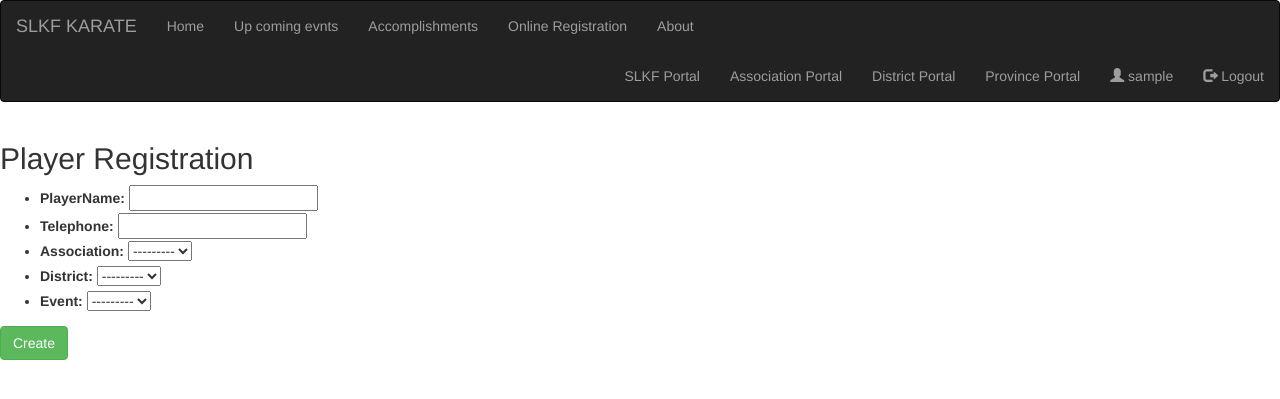
After one commit to dasunkarunathilaka/Online-Karate-Event-Management-System, a Django app: page /event-management-system/association-portal/player-registration in a window 1280 px wide. The commit adds this page. Shown: the top 399 px of the page. Run offline with Django 3.2, Linux system fonts and the light colour scheme; the visitor is signed in with stand-in values (Sample User, id 1); data that the repository does not hold is empty; parts of the project's set-up code (start-up, migrations or seed data) failed here and were passed over; some libraries are stand-ins or nearby versions.

Commit message:
Player registration added (Basic info)

```diff
--- a/mysite/EventManagementSystem/forms/__init__.py
+++ b/mysite/EventManagementSystem/forms/__init__.py
@@ -1 +1,2 @@
 import associationSignupForm, districtSignupForm, provinceSignupForm, slkfSignupForm, eventCreationForm
+import playerRegistrationForm
--- a/mysite/EventManagementSystem/forms/districtSignupForm.py
+++ b/mysite/EventManagementSystem/forms/districtSignupForm.py
@@ -11,6 +11,8 @@ class DistrictSignupForm(UserCreationForm):
 
     # Get province objects from the database.
     province = forms.ModelChoiceField(queryset=Province.objects.all())
+    # In the drop down, the unicode function defined in Model class is called.
+    # It returns the username of the Province, which is the provinceName.
 
     districtSecretaryName = forms.CharField(required=True)
     telephone = forms.CharField(required=True)
--- /dev/null
+++ b/mysite/EventManagementSystem/forms/playerRegistrationForm.py
@@ -0,0 +1,35 @@
+from django.db import transaction
+from django.forms import ModelForm
+from django import forms
+
+from ..models import Player, Association, District, Event
+
+
+class PlayerRegistrationForm(ModelForm):
+    association = forms.ModelChoiceField(queryset=Association.objects.all())
+    district = forms.ModelChoiceField(queryset=District.objects.all())
+    event = forms.ModelChoiceField(queryset=Event.objects.all())
+
+    class Meta:
+        model = Player
+        fields = '__all__'
+
+    @transaction.atomic
+    def save(self, commit=True):
+        playerName = self.cleaned_data['playerName']
+        telephone = self.cleaned_data['telephone']
+        association = self.cleaned_data['association']
+        district = self.cleaned_data['district']
+        event = self.cleaned_data['event']
+
+        if commit:
+            player = Player(playerName=playerName,
+                            telephone=telephone,
+                            association=association,
+                            district=district,
+                            event=event,
+                            )
+
+            player.save()
+
+        return player
--- a/mysite/EventManagementSystem/models.py
+++ b/mysite/EventManagementSystem/models.py
@@ -38,9 +38,11 @@ class Association(models.Model):
     user = models.OneToOneField(User, on_delete=models.CASCADE, primary_key=True)
     # Association does not need a unique ID because it can have username from User model.
 
+    associationID = models.CharField(max_length=100, blank=False, unique=True)
     associationName = models.CharField(max_length=100, blank=False)
     address = models.CharField(max_length=1000, blank=False)
     telephone = models.CharField(max_length=12, blank=False)
+    chiefInstructorName = models.CharField(max_length=100, blank=False)
 
     def __unicode__(self):
         return self.user.username
@@ -66,10 +68,31 @@ class District(models.Model):
     # userType = models.CharField(max_length=2, choices=USER_TYPE_CHOICES, default='AD')
 
     def __unicode__(self):
-        return self.user
+        return self.user.username
 
 
 class Event(models.Model):
     eventID = models.SmallIntegerField(primary_key=True)
     eventName = models.CharField(max_length=100, blank=False)
+
     # Weight, Age, Kata, Kumite.... details.
+
+    def __unicode__(self):
+        # return self.eventID
+        # Cannot return an int. It must be a String or buffer - to show in html.
+        return str(self.eventID)
+
+
+class Player(models.Model):
+    # Auto generated ID is the primary key.
+
+    playerName = models.CharField(max_length=100, blank=False)
+    telephone = models.CharField(max_length=12, blank=False)
+    association = models.ForeignKey(Association, on_delete=models.CASCADE)
+    district = models.ForeignKey(District, on_delete=models.CASCADE)
+
+    # players should be submitted to the system for each event he participates.
+    event = models.ForeignKey(Event, on_delete=models.CASCADE)
+
+    def __unicode__(self):
+        return unicode(self.id)
--- a/mysite/EventManagementSystem/templates/event-management-system/association/associationPortal.html
+++ b/mysite/EventManagementSystem/templates/event-management-system/association/associationPortal.html
@@ -16,7 +16,7 @@
             </style>
             <div class="row margin">
                 <div class="col-sm-6">
-                    <a href="associationportal/playerform.htm" class="btn btn-block btn-primary btn-lf" role="button">Register
+                    <a href="{% url 'player-registration' %}" class="btn btn-block btn-primary btn-lf" role="button">Register
                         Players</a>
                 </div>
                 <div class="col-sm-6">
--- /dev/null
+++ b/mysite/EventManagementSystem/templates/event-management-system/association/playerRegistrationForm.html
@@ -0,0 +1,21 @@
+{% extends 'event-management-system/header.html' %}
+
+{% block content %}
+
+<div class="row">
+    <div class="col-md-8 col-sm-10 col-12">
+        <h2>Player Registration</h2>
+        <form method="post" novalidate>
+            {% csrf_token %}
+            <input type="hidden" name="next" value="{{ next }}">
+
+            <ul>
+                {{ form.as_ul }}
+            </ul>
+
+            <button type="submit" class="btn btn-success">Create</button>
+        </form>
+    </div>
+</div>
+
+{% endblock %}
--- a/mysite/EventManagementSystem/urls.py
+++ b/mysite/EventManagementSystem/urls.py
@@ -37,8 +37,16 @@ urlpatterns = [
 
     # Event urls
     # Create new event - done by the SLKF.
-    url(r'slkf-portal/create-event$', slkf.EventCreationView.as_view(), name='create-event'),
-    url(r'slkf-portal/event-created$',
+    url(r'^slkf-portal/create-event$', slkf.EventCreationView.as_view(), name='create-event'),
+    url(r'^slkf-portal/event-created$',
         TemplateView.as_view(template_name='event-management-system/slkf/eventCreated.html')),
 
+    # Player Registration
+    url(r'^association-portal/player-registration$', association.PlayerRegistrationView.as_view(),
+        name='player-registration'),
+    url(r'^association-portal/player-registered$',
+        TemplateView.as_view(template_name='event-management-system/association/playerRegistrationSuccess.html')),
+
+
+
 ]
--- a/mysite/EventManagementSystem/views/association.py
+++ b/mysite/EventManagementSystem/views/association.py
@@ -3,14 +3,16 @@ from django.http import HttpResponseRedirect
 from django.utils.decorators import method_decorator
 from django.views.generic import CreateView, TemplateView
 
-from ..decorators import slkf_required
-from ..models import User
+from ..forms.playerRegistrationForm import PlayerRegistrationForm
+from ..decorators import slkf_required, association_required
+from ..models import User, Event
 from ..forms.associationSignupForm import AssociationSignupForm
 
-decorators = [login_required, slkf_required]
+slkfDecorators = [login_required, slkf_required]
+associationDecorators = [login_required, association_required]
 
 
-@method_decorator(decorators, name='dispatch')
+@method_decorator(slkfDecorators, name='dispatch')
 class AssociationSignUpView(CreateView):
     model = User
     form_class = AssociationSignupForm
@@ -25,6 +27,17 @@ class AssociationSignUpView(CreateView):
         return HttpResponseRedirect('signup-success')
 
 
-@method_decorator(decorators, name='dispatch')
+@method_decorator(associationDecorators, name='dispatch')
 class AssociationPortal(TemplateView):
     template_name = 'event-management-system/association/associationPortal.html'
+
+
+@method_decorator(associationDecorators, name='dispatch')
+class PlayerRegistrationView(CreateView):
+    model = Event
+    form_class = PlayerRegistrationForm
+    template_name = 'event-management-system/association/playerRegistrationForm.html'
+
+    def form_valid(self, form):
+        form.save()
+        return HttpResponseRedirect('player-registered')
```
Also changed, not shown: mysite/EventManagementSystem/forms/associationSignupForm.py (+17 -7 lines), mysite/EventManagementSystem/templates/event-management-system/association/playerRegistrationSuccess.html (added, +7 -0 lines).
